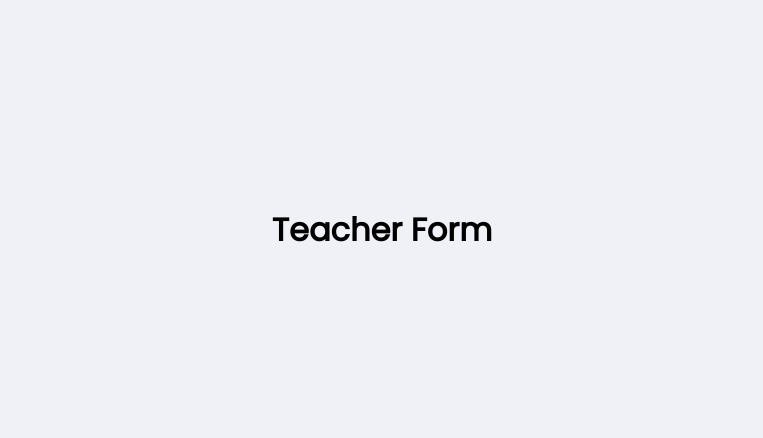
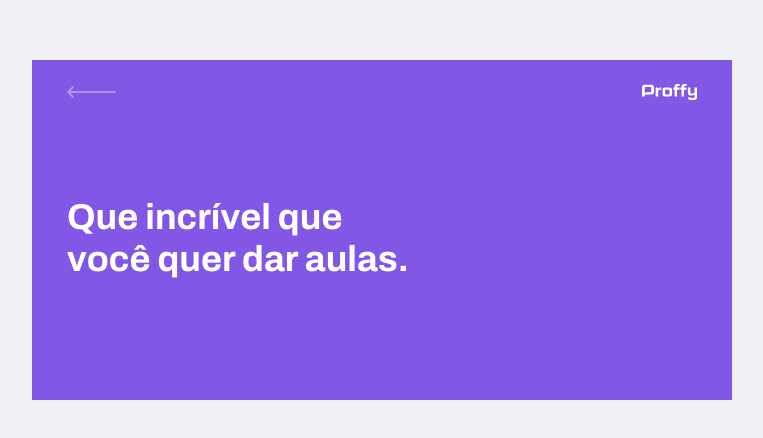
Before and after one commit to arthurmdros/Proffy-Web, a React (Create React App) app: page /give-classes in a window 1280 px wide. Shown: the part 170-608 px from the top of the page, without its empty margins (258-1021 px from the left). Built offline with nearby package versions, Linux system fonts and the light colour scheme.

Commit message:
Importando componente de cabeçalho no TeacherForm

```diff
--- a/src/pages/TeacherForm/index.tsx
+++ b/src/pages/TeacherForm/index.tsx
@@ -1,8 +1,11 @@
 import React from 'react';
+import PagHeader from '../../components/PagHeader';
 
 function TeacherForm(){
     return(
-        <h1>Teacher Form</h1>
+        <div id="page-teacher-form" className="container">
+            <PagHeader title="Que incrível que você quer dar aulas."/>
+        </div>
     )
 }
 
```
